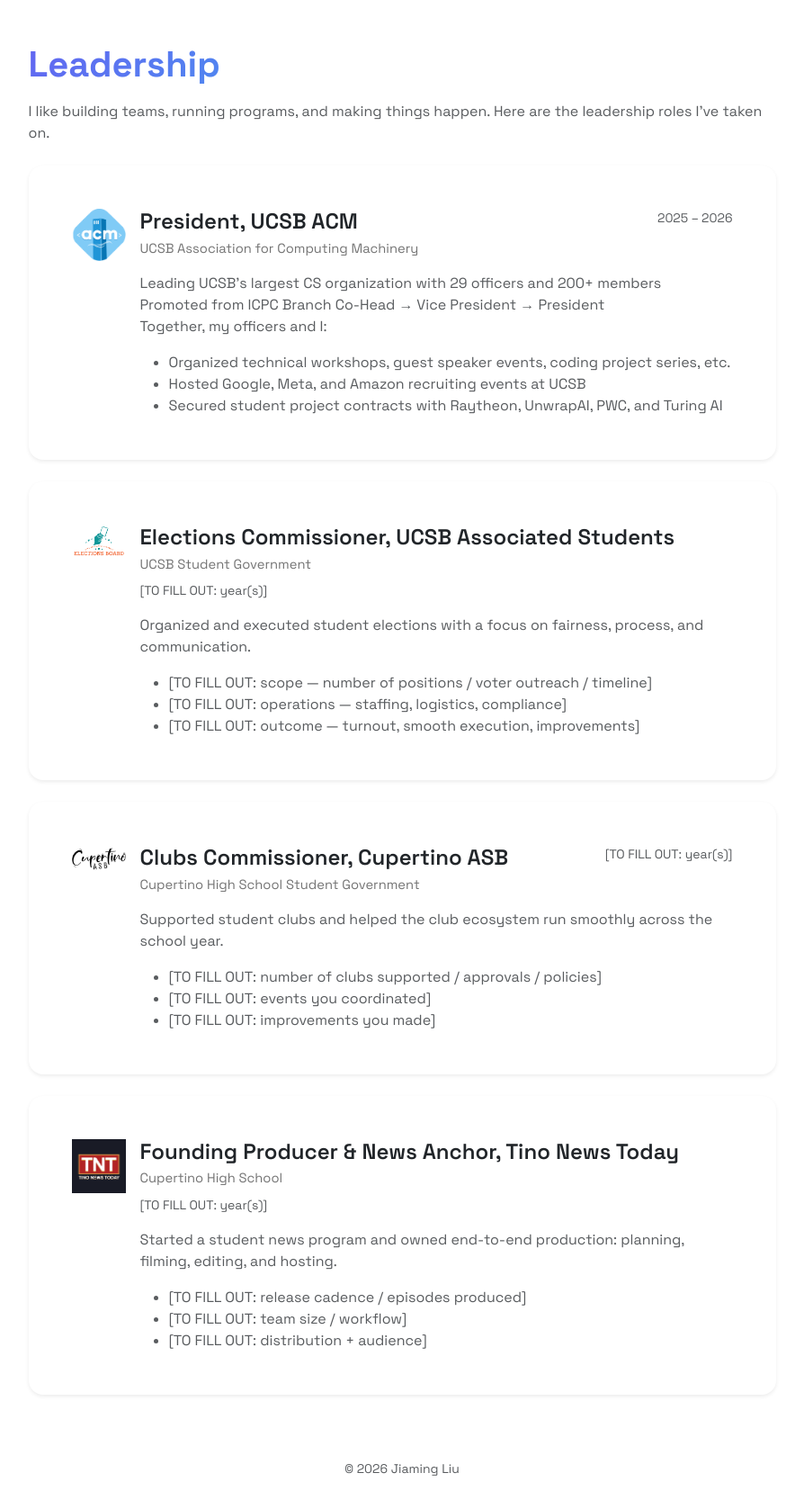
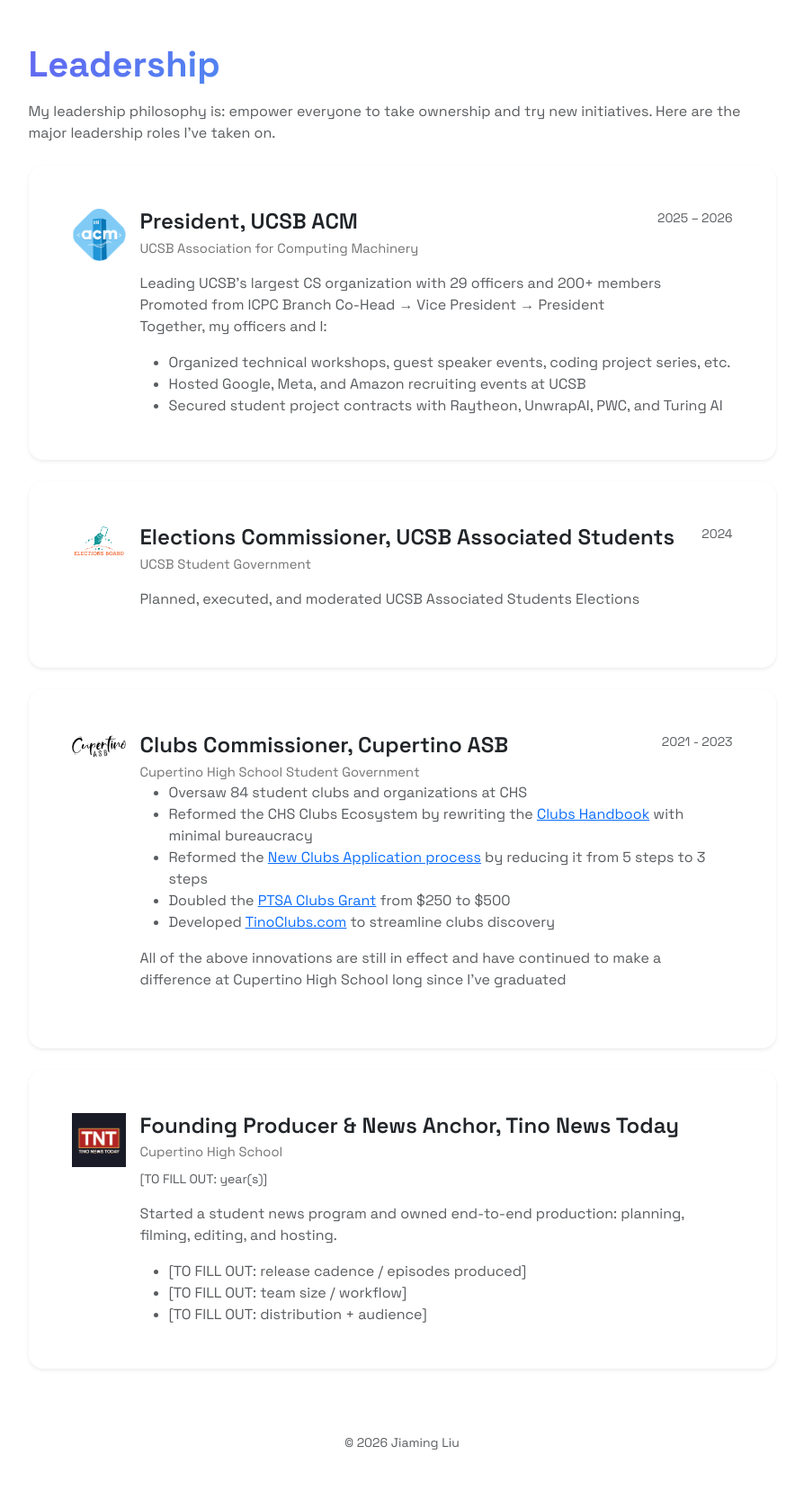
Before and after one commit to iamjiamingliu/iamjiamingliu.com, a Flask app: page /leadership in a window 1280 px wide. Shown: the part 56-1723 px from the top of the page at 90% size, without its empty margins (193-1077 px from the left). After the commit the page ends 1667 px from the top, so only its background shows below. Run offline with Flask 3, Linux system fonts and the light colour scheme; some libraries are stand-ins or nearby versions.

Commit message:
adds asb

```diff
--- a/templates/leadership.html
+++ b/templates/leadership.html
@@ -38,8 +38,8 @@
                 <div class="col-lg-9">
                     <h1 class="fw-bold mb-3 gradient-text">Leadership</h1>
                     <p class="text-muted mb-0">
-                        I like building teams, running programs, and making things happen.
-                        Here are the leadership roles I’ve taken on.
+                        My leadership philosophy is: empower everyone to take ownership and try new initiatives.
+                        Here are the major leadership roles I’ve taken on.
                     </p>
                 </div>
             </div>
@@ -77,9 +77,13 @@
                                             </p>
 
                                             <ul class="text-muted mb-0">
-                                                <li>Organized technical workshops, guest speaker events, coding project series, etc.</li>
+                                                <li>Organized technical workshops, guest speaker events, coding project
+                                                    series, etc.
+                                                </li>
                                                 <li>Hosted Google, Meta, and Amazon recruiting events at UCSB</li>
-                                                <li>Secured student project contracts with Raytheon, UnwrapAI, PWC, and Turing AI</li>
+                                                <li>Secured student project contracts with Raytheon, UnwrapAI, PWC, and
+                                                    Turing AI
+                                                </li>
                                             </ul>
                                         </div>
                                     </div>
@@ -103,22 +107,12 @@
                                                         Students</h4>
                                                     <div class="role-meta">UCSB Student Government</div>
                                                 </div>
-                                                <div class="text-muted small">[TO FILL OUT: year(s)]</div>
+                                                <div class="text-muted small">2024</div>
                                             </div>
 
                                             <p class="text-muted mt-3 mb-3">
-                                                Organized and executed student elections with a focus on fairness,
-                                                process, and communication.
+                                                Planned, executed, and moderated UCSB Associated Students Elections
                                             </p>
-
-                                            <ul class="text-muted mb-0">
-                                                <li>[TO FILL OUT: scope — number of positions / voter outreach /
-                                                    timeline]
-                                                </li>
-                                                <li>[TO FILL OUT: operations — staffing, logistics, compliance]</li>
-                                                <li>[TO FILL OUT: outcome — turnout, smooth execution, improvements]
-                                                </li>
-                                            </ul>
                                         </div>
                                     </div>
                                 </div>
@@ -142,19 +136,24 @@
                                                     <div class="role-meta">Cupertino High School Student Government
                                                     </div>
                                                 </div>
-                                                <div class="text-muted small">[TO FILL OUT: year(s)]</div>
+                                                <div class="text-muted small">2021 - 2023</div>
                                             </div>
 
+                                            <ul class="text-muted mb-0">
+                                                <li>Oversaw 84 student clubs and organizations at CHS</li>
+                                                <li>Reformed the CHS Clubs Ecosystem by rewriting the <a href="https://docs.google.com/document/d/1wtrka8ZftiUJPk_667SjaFdHQHe9hsvOjTyl9B4NOps/edit?tab=t.0#heading=h.wri2s9pqply4" target="_blank">Clubs Handbook</a>
+                                                    with minimal bureaucracy
+                                                </li>
+                                                <li>Reformed the <a href="https://docs.google.com/document/d/1zDApZiIa-cByod-vlUf5sfB4XQgitxvcinS1L-87y9Q/edit?tab=t.0#heading=h.wri2s9pqply4" target="_blank">New Clubs Application process</a> by reducing it from 5
+                                                    steps to 3 steps
+                                                </li>
+                                                <li>Doubled the <a href="https://docs.google.com/document/d/126oqCt3ZHnAvV7-j5wc4dK7o3gdMhy5a/edit" target="_blank">PTSA Clubs Grant</a> from $250 to $500</li>
+                                                <li>Developed <a href="https://tinoclubs.com" target="_blank">TinoClubs.com</a> to streamline clubs discovery</li>
+                                            </ul>
+
                                             <p class="text-muted mt-3 mb-3">
-                                                Supported student clubs and helped the club ecosystem run smoothly
-                                                across the school year.
+                                            All of the above innovations are still in effect and have continued to make a difference at Cupertino High School long since I've graduated
                                             </p>
-
-                                            <ul class="text-muted mb-0">
-                                                <li>[TO FILL OUT: number of clubs supported / approvals / policies]</li>
-                                                <li>[TO FILL OUT: events you coordinated]</li>
-                                                <li>[TO FILL OUT: improvements you made]</li>
-                                            </ul>
                                         </div>
                                     </div>
                                 </div>
```
